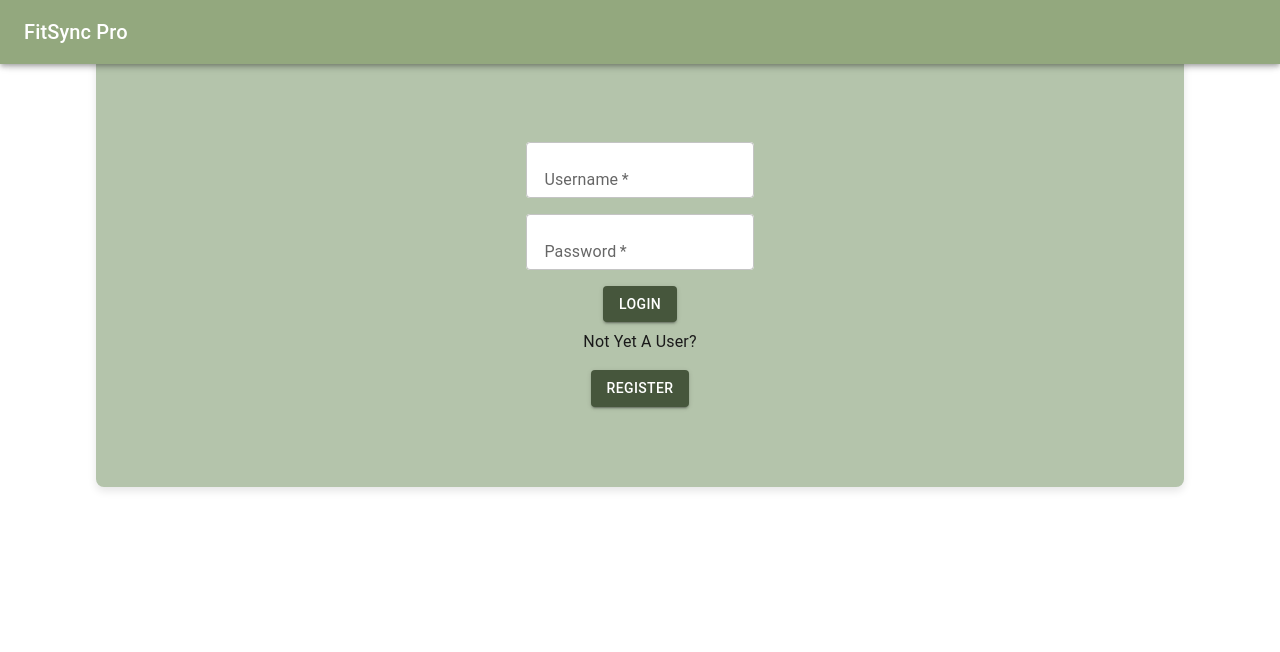
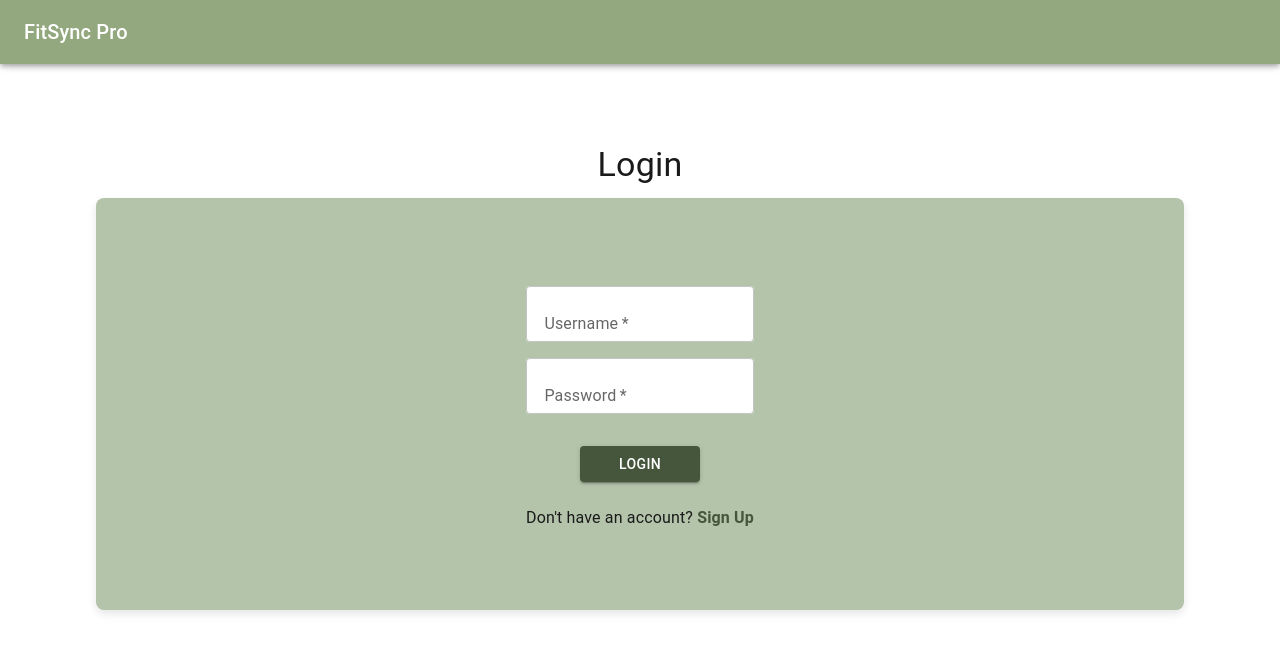
Before and after one commit to dgomie/fitsync-pro, a React (Vite) app in the folder client/: page /login in a window 1280 px wide. Shown: the top 652 px of the page. Built offline with nearby package versions, Linux system fonts and the light colour scheme.

Commit message:
fixed login page and changed sign up button to a link

```diff
--- a/client/src/components/LoginComponent.jsx
+++ b/client/src/components/LoginComponent.jsx
@@ -1,25 +1,18 @@
 import { useState } from 'react';
 
 import { TextField, Box, Typography, Button } from '@mui/material'
-import { useNavigate } from 'react-router-dom';
-// import userInfo from '../../../server/seeders/userSeeds.json' ;
+import { useNavigate, Link } from 'react-router-dom';
 import { useMutation } from '@apollo/client';
 import { LOGIN_USER } from '../utils/mutations';
 import Auth from '../utils/auth';
 
 function LoginComponent() {
-    // const [username, setUsername] = useState('');
-    // const [password, setPassword] = useState('');
     const [formState, setFormState] = useState({ username: '', password: '' });
     const [errorMessage, setErrorMessage] = useState('');
     const [login] = useMutation(LOGIN_USER);
 
     const navigate = useNavigate();
 
-    // const loginValidation = (username, password) => {
-    //   const user = userInfo.find(user => user.username === username && user.password === password);
-    //   return user !== undefined;
-    // }
     const handleChange = (event) => {
       const { name, value } = event.target;
 
@@ -50,15 +43,8 @@ function LoginComponent() {
     });
   };
 
-    //   if (loginValidation(username, password)) {
-    //     navigate('/');
-    //   }else {
-    //     alert('Incorrect username or password!');
-    //   }
-    // };
-
     return (
-        <div style={{ display: 'flex', flexDirection: 'column', alignItems: 'center' }}>
+        <Box sx={{ display: 'flex', flexDirection: 'column', alignItems: 'center', marginTop: '9rem' }}>
           <Typography variant="h4" component="h1" gutterBottom sx={{ textAlign: 'center' }}>
             Login
           </Typography>
@@ -103,7 +89,7 @@ function LoginComponent() {
             />
             <Button type="submit" variant="contained" sx={{ mt: 1, backgroundColor: '#46563c', '&:hover': {
                 backgroundColor: '#869f76'
-            } }}>
+            }, width: '10%', minWidth: '120px', marginTop: 3 }}>
               Login
             </Button>
             {errorMessage && (
@@ -111,15 +97,13 @@ function LoginComponent() {
                 {errorMessage}
               </Typography>
     )}
-            <Typography padding={1}>Not Yet A User?
+            <Typography sx={{ marginTop: 3 }}>Don't have an account?{' '}
+            <Link to="/signUp" style={{ color: '#46563c', fontWeight: 'bold', textDecoration: 'none', '&:hover': { color: '#869f76' } }}>
+    Sign Up
+  </Link>
             </Typography>
-            <Button type="submit" variant="contained" sx={{ mt: 1, backgroundColor: '#46563c', '&:hover': {
-                backgroundColor: '#869f76'
-            } }} onClick={() => navigate('/signUp')}>
-              Register
-            </Button>
           </Box>
-        </div>
+        </Box>
       );
   }
 
```
